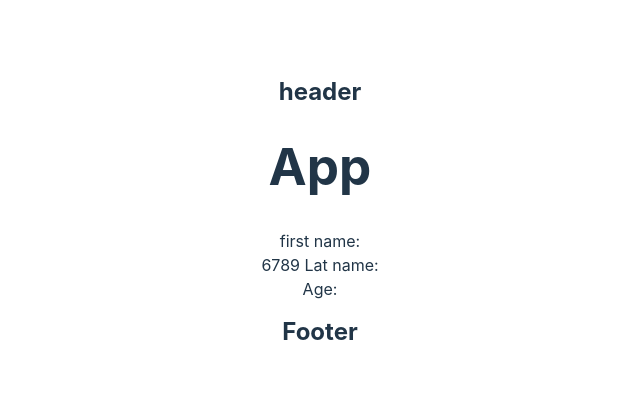
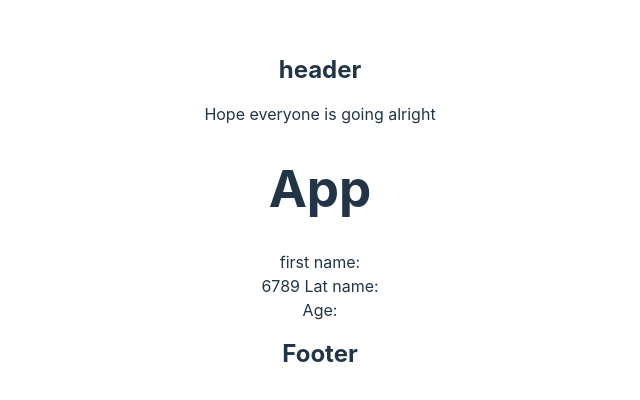
Before and after one commit to JunoSoft/viteapp, a React (Vite) app: page / in a window 1280 px wide. Shown: the part 188-588 px from the top of the page, without its empty margins (320-960 px from the left). Built offline with nearby package versions, Linux system fonts and the light colour scheme.

Commit message:
File is added

```diff
--- a/src/components/Hobbies/index.js
+++ b/src/components/Hobbies/index.js
@@ -4,6 +4,8 @@ function index(props) {
   return (
     <div>
       Hobbies
+      <h1>Title</h1>
+      Hello Every one !
     </div>
   );
 }
--- a/src/components/header/index.jsx
+++ b/src/components/header/index.jsx
@@ -4,7 +4,7 @@ function index(props) {
   return (
     <div>
       <h2>header</h2>
-
+      <div>Hope everyone is going alright</div>
     </div>
   );
 }
```
